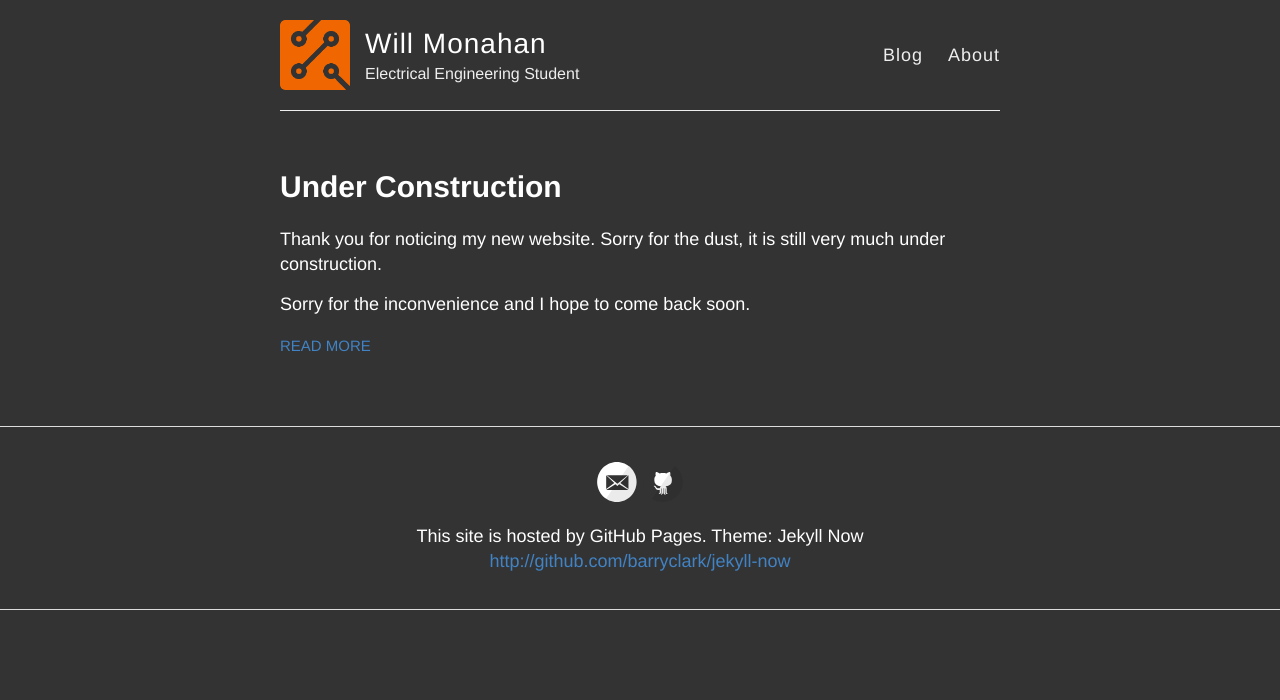
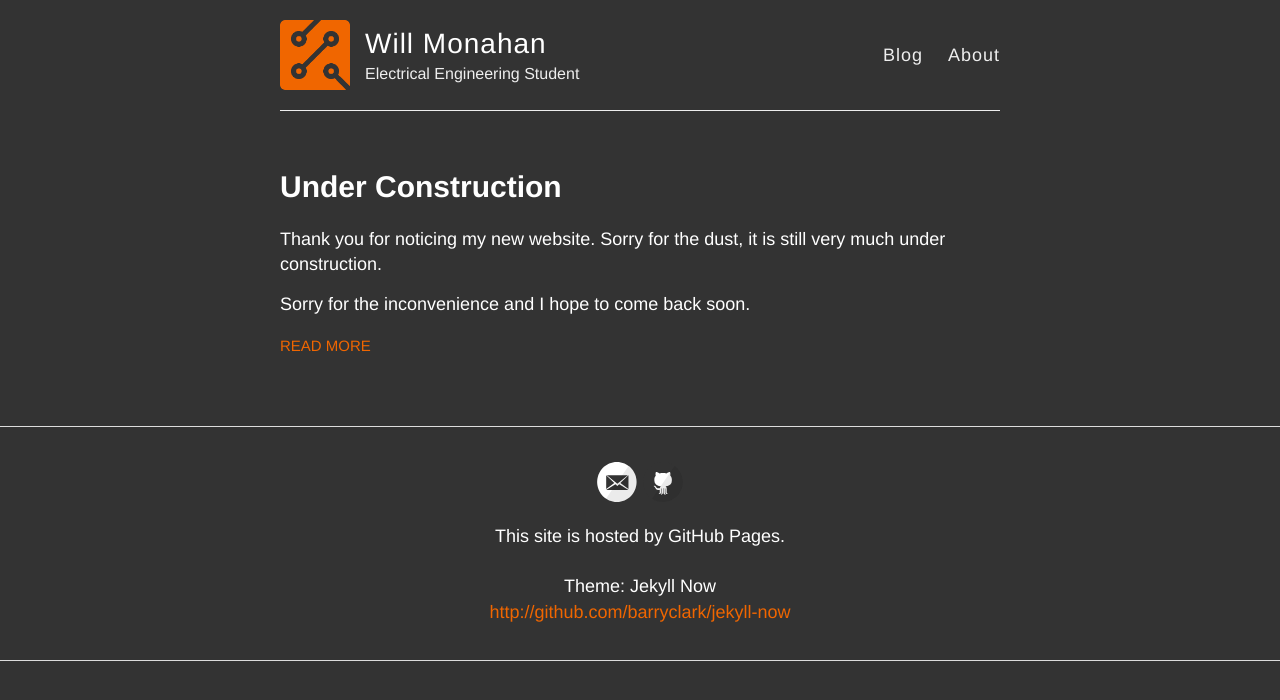
Before and after one commit to Thoin/Thoin.github.io, a Jekyll site: the page built from index.html, in a window 1280 px wide. Shown: the top 700 px of the page. Built offline with Jekyll 4.4.1, drawn with Linux system fonts in a browser that asks for light colours.

Commit message:
More formatting

```diff
--- a/_layouts/default.html
+++ b/_layouts/default.html
@@ -48,7 +48,7 @@
       <div class="container">
         <footer class="footer">
           <p>{% include svg-icons.html %}</p>
-		  <p>This site is hosted by GitHub Pages. Theme: Jekyll Now<br><a href="http://github.com/barryclark/jekyll-now">http://github.com/barryclark/jekyll-now</a></p>
+		  <p>This site is hosted by GitHub Pages.<br><br>Theme: Jekyll Now<br><a href="http://github.com/barryclark/jekyll-now">http://github.com/barryclark/jekyll-now</a></p>
         </footer>
       </div>
     </div>
--- a/_scss/_variables.scss
+++ b/_scss/_variables.scss
@@ -4,7 +4,7 @@
 //
 
 // Colors
-$blue: #4183C4;
+$blue: #f06600;
 
 // Grays
 $black: #000;
```
